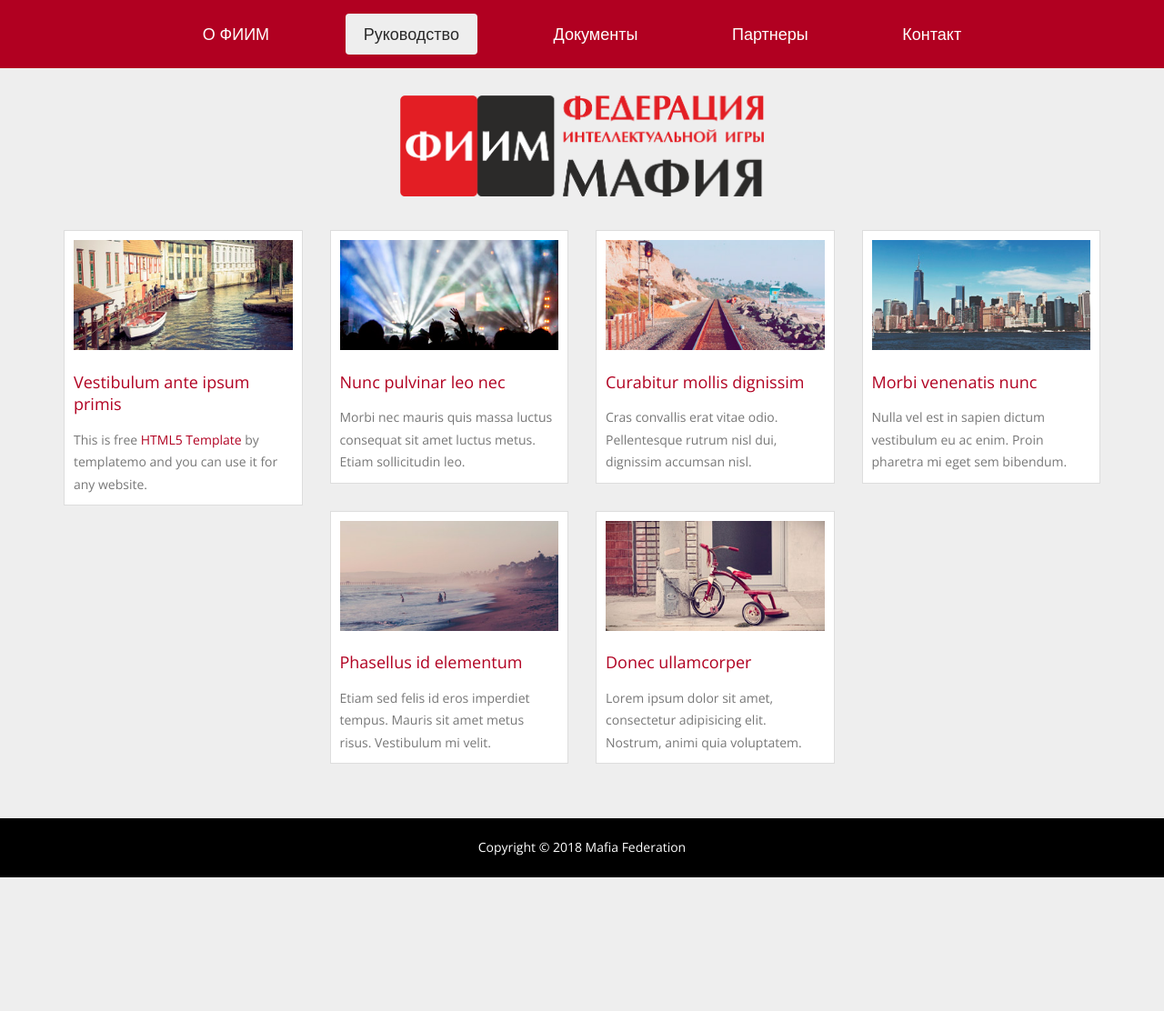
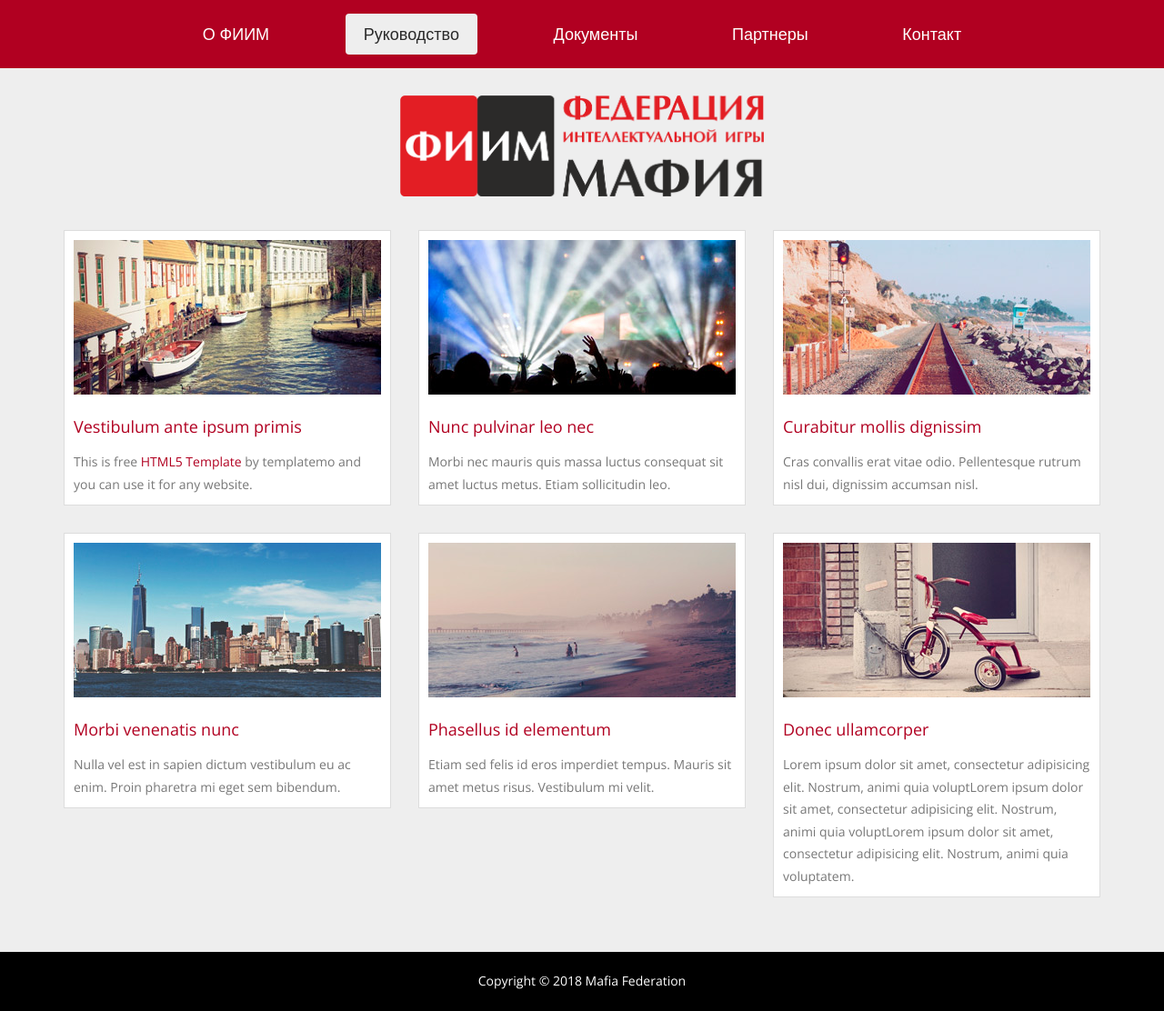
Before and after one commit to khamidova/mafiafederation, a Django app: page /officials in a window 1280 px wide. Shown: the whole page at 91% size. Before the commit the page ends 965 px from the top, so only its background shows below. Run offline with Django 3.2, Linux system fonts and the light colour scheme; some libraries are stand-ins or nearby versions.

Commit message:
fix column width on officials page

```diff
--- a/fiim/templates/fiim/officials.html
+++ b/fiim/templates/fiim/officials.html
@@ -6,14 +6,14 @@
 		<div class="content products animated fadeInDown" id="menu-2">
 			<div class="container">
 					<div class="row">
-						<div class="col-md-3 col-sm-8">
+						<div class="col-md-4 col-sm-6">
 							<div class="product-item">
 								<img src="/static/fiim/images/products/product1.jpg" alt="product 1">
 								<a href="#" class="product-title">Vestibulum ante ipsum primis</a>
 								<p>This is free <a href="#">HTML5 Template</a> by templatemo and you can use it for any website.</p>
 							</div> <!-- /.product-item -->
 						</div> <!-- /.col-md-4 -->
-						<div class="col-md-3 col-sm-8">
+						<div class="col-md-4 col-sm-6">
 							<div class="product-item">
 								<img src="/static/fiim/images/products/product2.jpg" alt="product 2">
 								<a href="#" class="product-title">Nunc pulvinar leo nec</a>
@@ -21,14 +21,14 @@
 							</div> <!-- /.product-item -->
 						</div> <!-- /.col-md-4 -->
 
-						<div class="col-md-3 col-sm-8">
+						<div class="col-md-4 col-sm-6">
 							<div class="product-item">
 								<img src="/static/fiim/images/products/product3.jpg" alt="product 3">
 								<a href="#" class="product-title">Curabitur mollis dignissim</a>
 								<p>Cras convallis erat vitae odio. Pellentesque rutrum nisl dui, dignissim accumsan nisl.</p>
 							</div> <!-- /.product-item -->
 						</div> <!-- /.col-md-4 -->
-						<div class="col-md-3 col-sm-8">
+						<div class="col-md-4 col-sm-6">
 							<div class="product-item">
 								<img src="/static/fiim/images/products/product4.jpg" alt="product 4">
 								<a href="#" class="product-title">Morbi venenatis nunc</a>
@@ -36,18 +36,18 @@
 							</div> <!-- /.product-item -->
 						</div> <!-- /.col-md-4 -->
 
-						<div class="col-md-3 col-sm-8">
+						<div class="col-md-4 col-sm-6">
 							<div class="product-item">
 								<img src="/static/fiim/images/products/product5.jpg" alt="product 5">
 								<a href="#" class="product-title">Phasellus id elementum</a>
 								<p>Etiam sed felis id eros imperdiet tempus. Mauris sit amet metus risus. Vestibulum mi velit.</p>
 							</div> <!-- /.product-item -->
 						</div> <!-- /.col-md-4 -->
-						<div class="col-md-3 col-sm-8">
+						<div class="col-md-4 col-sm-6">
 							<div class="product-item">
 								<img src="/static/fiim/images/products/product6.jpg" alt="product 6">
 								<a href="#" class="product-title">Donec ullamcorper</a>
-								<p>Lorem ipsum dolor sit amet, consectetur adipisicing elit. Nostrum, animi quia voluptatem.</p>
+								<p>Lorem ipsum dolor sit amet, consectetur adipisicing elit. Nostrum, animi quia voluptLorem ipsum dolor sit amet, consectetur adipisicing elit. Nostrum, animi quia voluptLorem ipsum dolor sit amet, consectetur adipisicing elit. Nostrum, animi quia voluptatem.</p>
 							</div> <!-- /.product-item -->
 						</div> <!-- /.col-md-4 -->
 					</div> <!-- /.row -->
```
